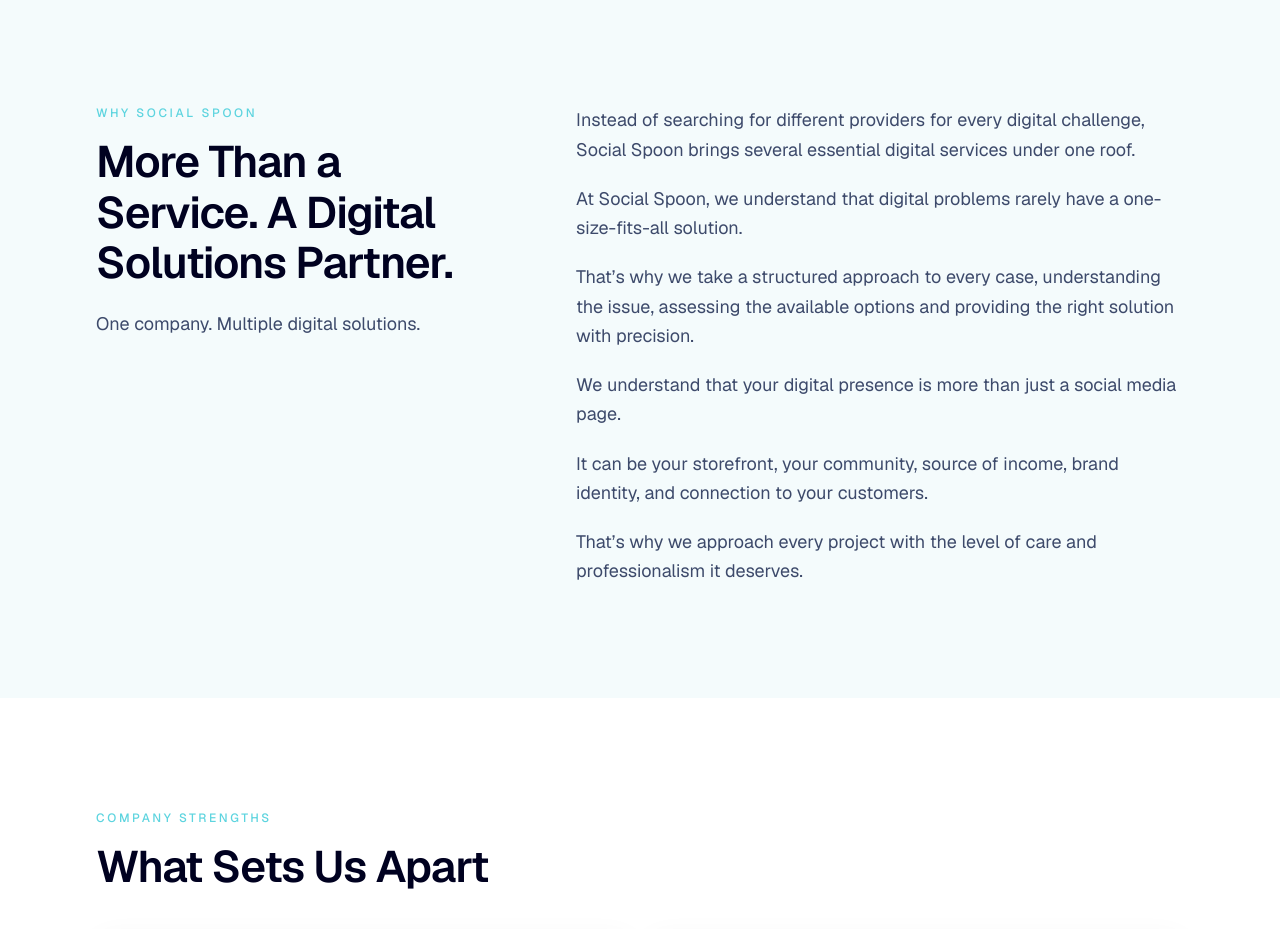
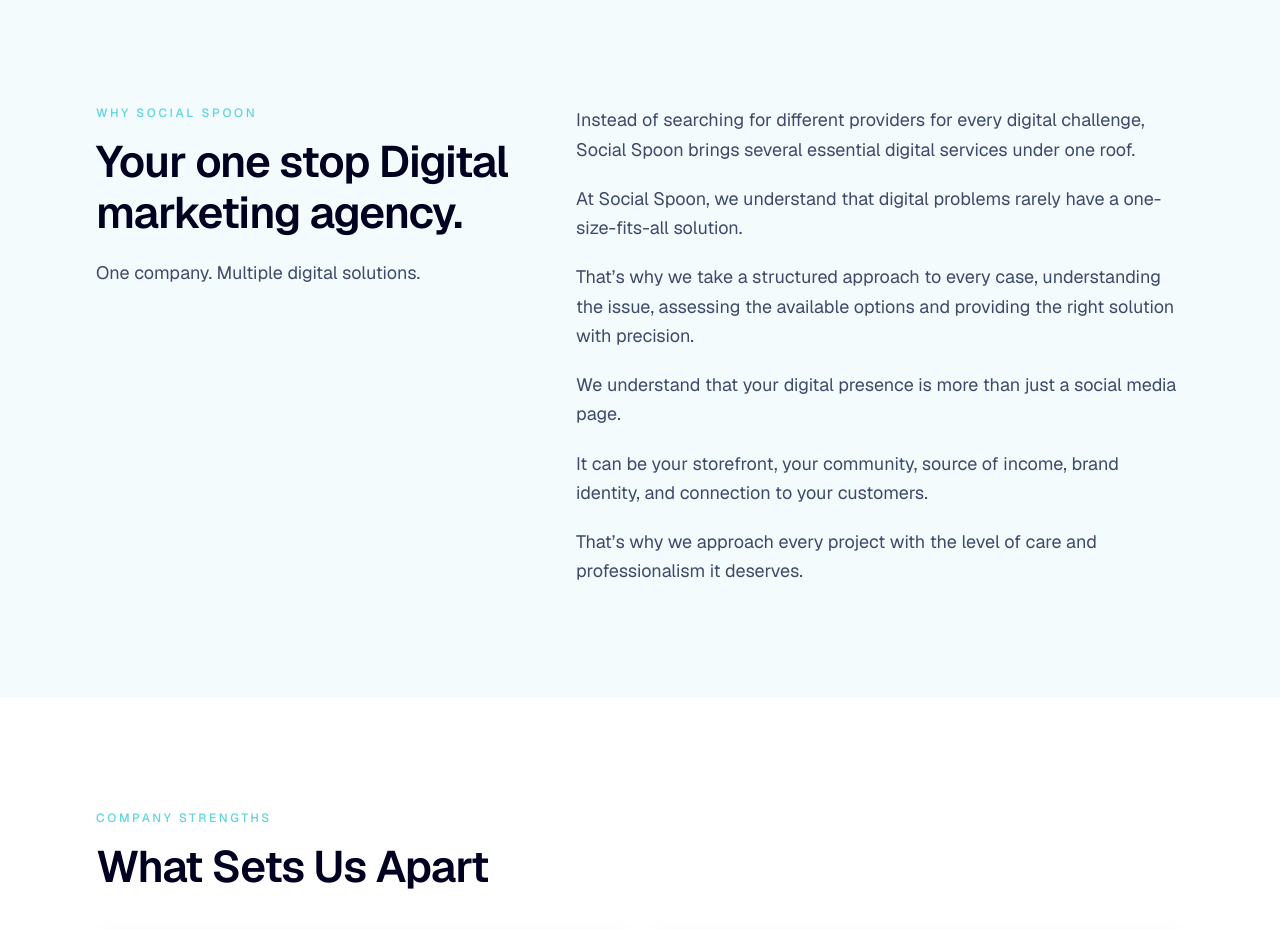
Before and after one commit to worldpiccol/social-spoon-website, a Next.js app: page / in a window 1280 px wide. Shown: the part 860-1789 px from the top of the page. Built offline with nearby package versions, Linux system fonts and the light colour scheme; no server answers.

Commit message:
Update the homepage partner heading.
Replace the previous partner headline with “Your one stop Digital marketing agency.”

Co-authored-by: ukwuaniozorwisdom <ukwuaniozorwisdom@gmail.com>

```diff
--- a/src/app/page.tsx
+++ b/src/app/page.tsx
@@ -27,7 +27,7 @@ export default function HomePage() {
           <div className="lg:col-span-5">
             <SectionHeading
               eyebrow="Why Social Spoon"
-              heading="More Than a Service. A Digital Solutions Partner."
+              heading="Your one stop Digital marketing agency."
               description="One company. Multiple digital solutions."
             />
           </div>
```
